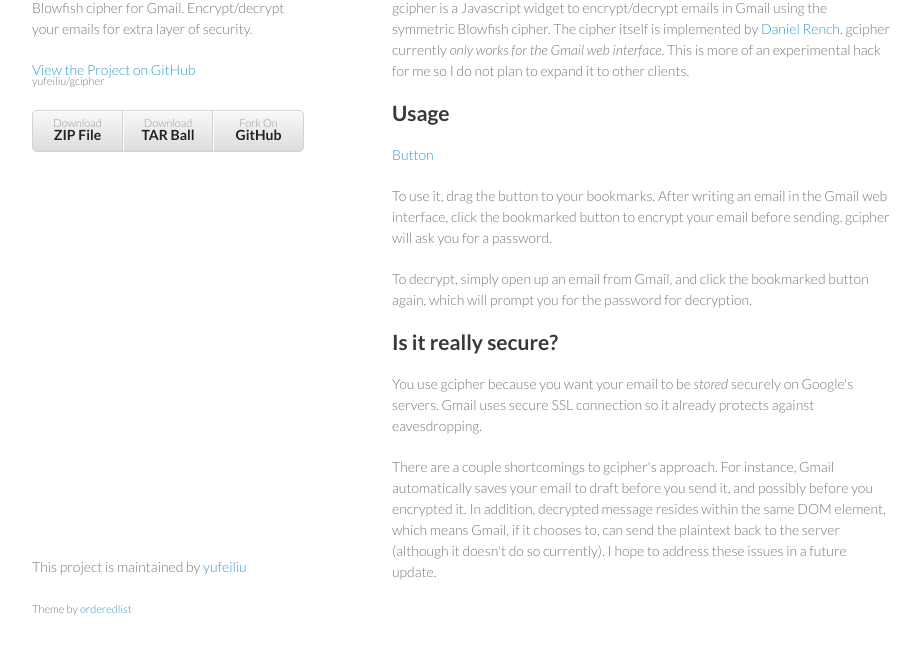
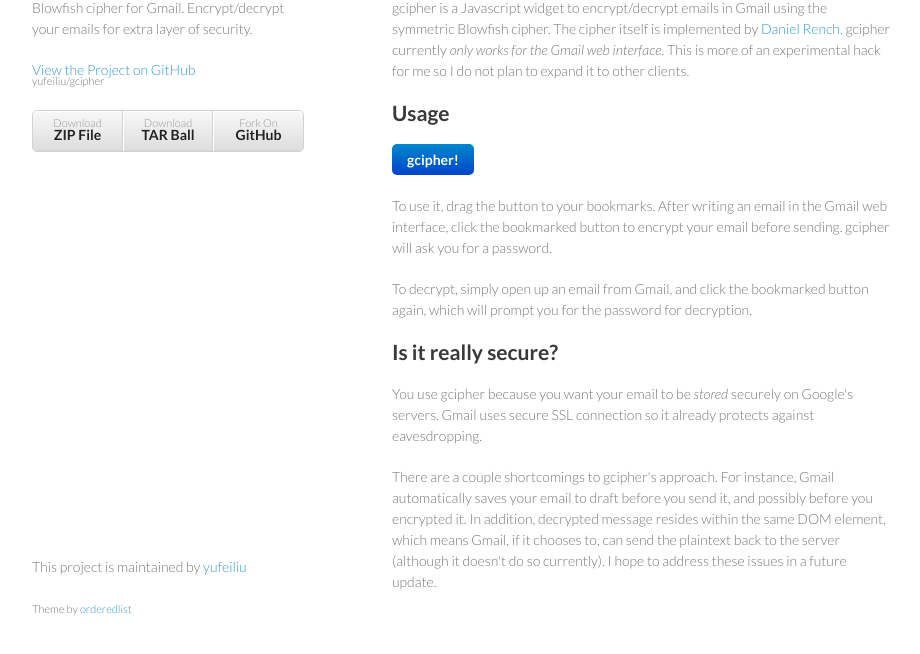
Before and after one commit to yufeiliu/gcipher, a plain HTML site: page web/index.html in a window 1280 px wide. Shown: the part 112-766 px from the top of the page, without its empty margins (178-1098 px from the left). Drawn offline with Linux system fonts and the light colour scheme.

Commit message:
added check to make sure user is on Gmail page

```diff
--- a/src/gcipher.js
+++ b/src/gcipher.js
@@ -5,6 +5,7 @@
 */
 
 (function(){
+	if (/^https:\/\/mail\.google\.com/.test(document.location.href)) {
 		function gcipher() {
 			var sig = "{Encrypted with gcipher}";
 			var pw = prompt("What is the password?");
@@ -35,5 +36,7 @@
 		} else {
 			gcipher();
 		}
-
+	} else {
+		alert("gcipher only works on the Gmail web interface!");
+	}
 })();
--- a/web/index.html
+++ b/web/index.html
@@ -33,8 +33,8 @@
 
 <h2>Usage</h2>
 
-<p><a href='javascript:(function(){function e(){var c=prompt("What is the password?"),c=new Blowfish(c),a=document.querySelector("#canvas_frame").contentWindow.document,b=a.querySelectorAll("iframe")[1];if("undefined"===typeof b){a=a.querySelectorAll("div.ii");for(b=0;b<a.length;b++){var d=a[b].children[0];"undefined"!==typeof d&&"{Encrypted with gcipher}"===d.innerHTML.substr(0,24)&&(d.innerHTML=c.decrypt(d.innerHTML.substr(24).replace(/<wbr>/g,"").replace(/\n/g,"")))}}else a=b.contentWindow.document.querySelector("body.editable"),
-a.innerHTML="{Encrypted with gcipher}"+c.encrypt(a.innerHTML)}null===document.getElementById("blowfish-js")?(s=document.createElement("script"),s.setAttribute("src","https://raw.github.com/yufeiliu/blowfish.js/master/blowfish.js"),s.setAttribute("id","blowfish-js"),s.onload=e,document.body.appendChild(s)):e()})();'>Button</a></p>
+<p><a class="prominent" href='(function(){if(/^https:\/\/mail\.google\.com/.test(document.location.href)){var e=function(){var c=prompt("What is the password?"),c=new Blowfish(c),a=document.querySelector("#canvas_frame").contentWindow.document,b=a.querySelectorAll("iframe")[1];if("undefined"===typeof b){a=a.querySelectorAll("div.ii");for(b=0;b<a.length;b++){var d=a[b].children[0];"undefined"!==typeof d&&"{Encrypted with gcipher}"===d.innerHTML.substr(0,24)&&(d.innerHTML=c.decrypt(d.innerHTML.substr(24).replace(/<wbr>/g,"").replace(/\n/g,
+"")))}}else a=b.contentWindow.document.querySelector("body.editable"),a.innerHTML="{Encrypted with gcipher}"+c.encrypt(a.innerHTML)};null===document.getElementById("blowfish-js")?(s=document.createElement("script"),s.setAttribute("src","https://raw.github.com/yufeiliu/blowfish.js/master/blowfish.js"),s.setAttribute("id","blowfish-js"),s.onload=e,document.body.appendChild(s)):e()}else alert("gcipher only works on the Gmail web interface!")})();'>gcipher!</a></p>
 
 <p>To use it, drag the button to your bookmarks. After writing an email in the Gmail web interface, click the bookmarked button to encrypt your email before sending. gcipher will ask you for a password.</p>
 
--- a/web/stylesheets/styles.css
+++ b/web/stylesheets/styles.css
@@ -138,6 +138,26 @@ header ul a {
   height:40px;
 }
 
+body a.prominent {
+  display:inline-block;
+  color:white;
+  font-weight:bold;
+  border-radius:5px;
+  padding:5px 15px 5px 15px;
+  background-color: #006DCC;
+  background-image: -moz-linear-gradient(top, #08C, #04C);
+  background-image: -ms-linear-gradient(top, #08C, #04C);
+  background-image: -webkit-gradient(linear, 0 0, 0 100%, from(#08C), to(#04C));
+  background-image: -webkit-linear-gradient(top, #08C, #04C);
+  background-image: -o-linear-gradient(top, #08C, #04C);
+  background-image: linear-gradient(top, #08C, #04C);
+  background-repeat: repeat-x;
+  filter: progid:DXImageTransform.Microsoft.gradient(startColorstr='#0088cc', endColorstr='#0044cc', GradientType=0);
+  border-color: #04C #04C #002A80;
+  border-color: rgba(0, 0, 0, 0.1) rgba(0, 0, 0, 0.1) rgba(0, 0, 0, 0.25);
+  filter: progid:DXImageTransform.Microsoft.gradient(enabled = false);
+}
+
 strong {
   color:#222;
   font-weight:700;
```
Lines whose indentation alone changed are shown as unchanged.
